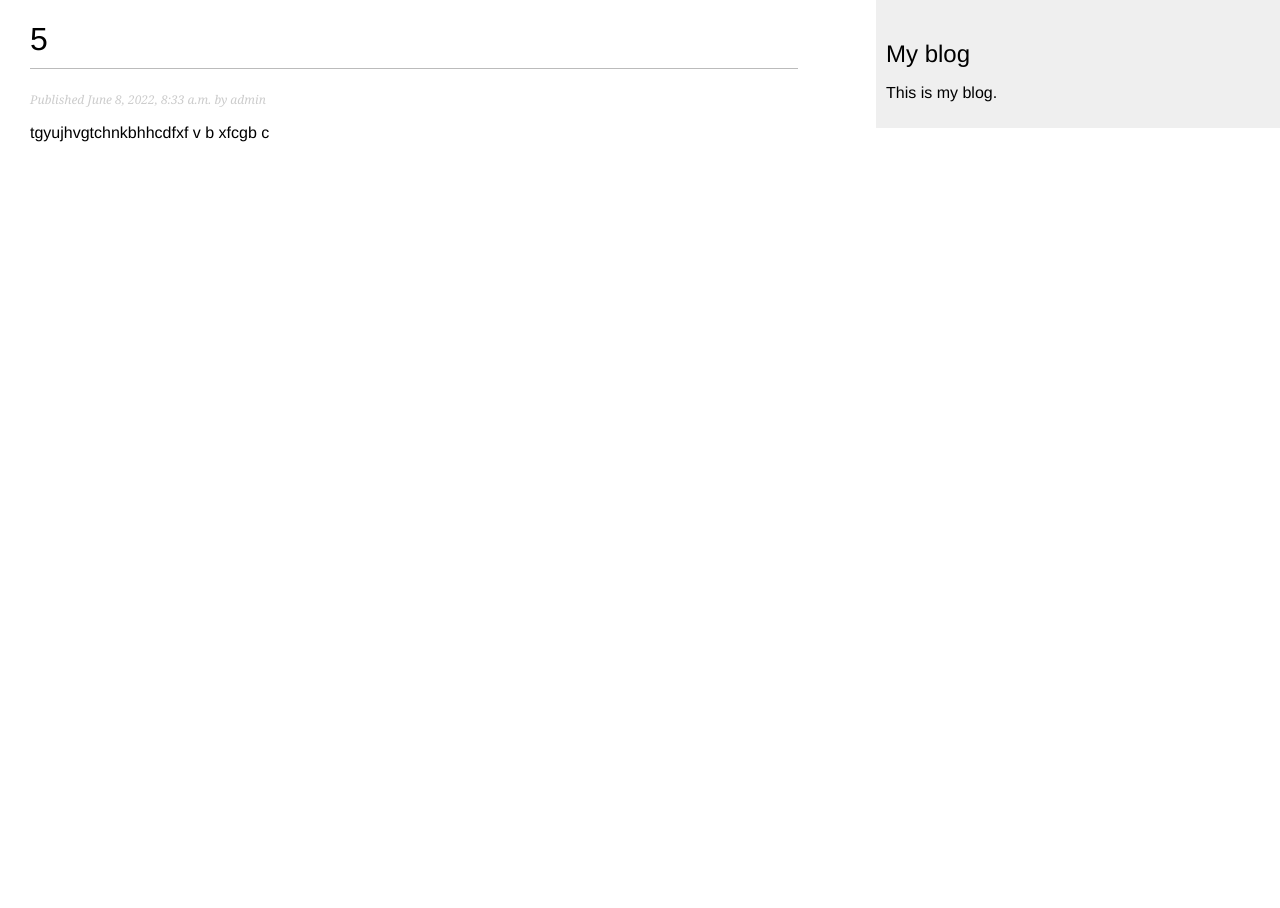
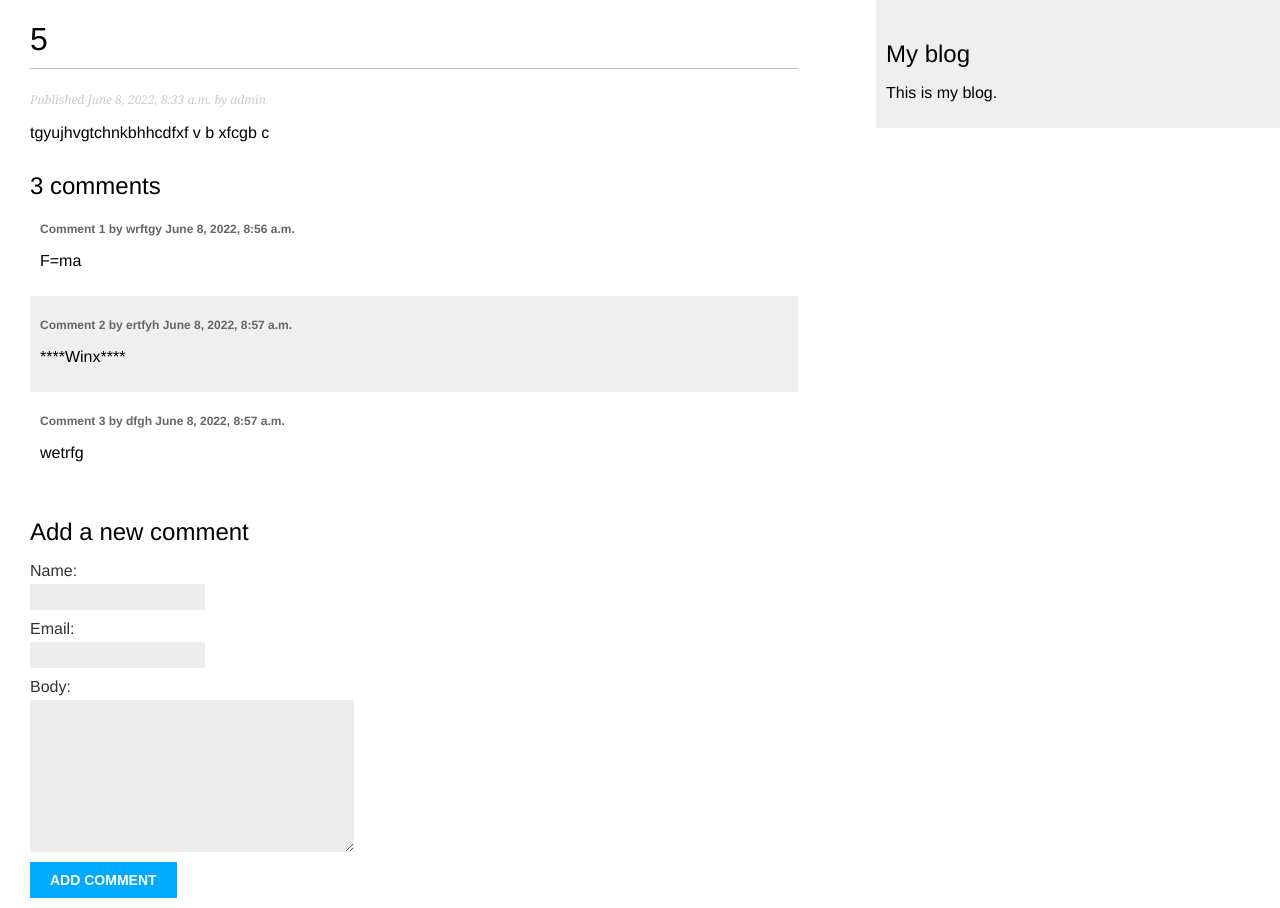
Before and after one commit to muza614/-, a Django app: page /blog/5/ in a window 1280 px wide. Before the commit the page ends 142 px from the top, so only its background shows below. Run offline with Django 4.2, Linux system fonts and the light colour scheme; data comes from the database, SQL or seed files in the repository; both versions use the stored data as it was after the commit.

Commit message:
практика 2

```diff
--- /dev/null
+++ b/mysite/blog/forms.py
@@ -0,0 +1,6 @@
+from django import forms
+from .models import Comment
+class CommentForm(forms.ModelForm):
+     class Meta:
+         model = Comment
+         fields = ['name', 'email', 'body']
--- a/mysite/blog/models.py
+++ b/mysite/blog/models.py
@@ -30,3 +30,19 @@ class Post(models.Model):
      ]
      def __str__(self):
         return self.title
+
+class Comment(models.Model):
+     post = models.ForeignKey(Post, on_delete=models.CASCADE, related_name='comments')
+     name = models.CharField(max_length=80)
+     email = models.EmailField()
+     body = models.TextField()
+     created = models.DateTimeField(auto_now_add=True)
+     updated = models.DateTimeField(auto_now=True)
+     active = models.BooleanField(default=True)
+     class Meta:
+         ordering = ['created']
+         indexes = [
+         models.Index(fields=['created']),
+         ]
+     def __str__(self):
+        return f'Comment by {self.name} on {self.post}'
--- /dev/null
+++ b/mysite/blog/templates/blog/post/comment_form.html
@@ -0,0 +1,6 @@
+<h2>Add a new comment</h2>
+<form action="{% url "blog:post_comment" post.id %}" method="post">
+	 {{ form.as_p }}
+	 {% csrf_token %}
+	 <p><input type="submit" value="Add comment"></p>
+</form>
--- a/mysite/blog/templates/blog/post/detail.html
+++ b/mysite/blog/templates/blog/post/detail.html
@@ -3,9 +3,32 @@
 {% block title %}{{ post.title }}{% endblock %}
 
 {% block content %}
-  <h1>{{ post.title }}</h1>
-  <p class="date">
-    Published {{ post.publish }} by {{ post.author }}
-  </p>
-  {{ post.body|linebreaks }}
+	  <h1>{{ post.title }}</h1>
+	  <p class="date">
+		Published {{ post.publish }} by {{ post.author }}
+	  </p>
+	  {{ post.body|linebreaks }}
+	  {% with comments.count as total_comments %}
+			<h2>{{ total_comments }} comment{{ total_comments|pluralize }}</h2>
+	  {% endwith %}
+
+
+	{% for comment in comments %}
+		 <div class="comment">
+			 <p class="info">
+				 Comment {{ forloop.counter }} by {{ comment.name }}
+				 {{ comment.created }}
+			 </p>
+			 {{ comment.body|linebreaks }}
+		 </div>
+	{% empty %}
+		<p>There are no comments yet.</p>
+	{% endfor %}
+
+	<h2>Add a new comment</h2>
+		 <form action="{% url "blog:post_comment" post.id %}" method="post">
+			 {{ form.as_p }}
+			 {% csrf_token %}
+			 <p><input type="submit" value="Add comment"></p>
+		 </form>
 {% endblock %}
--- a/mysite/blog/urls.py
+++ b/mysite/blog/urls.py
@@ -5,4 +5,5 @@ urlpatterns = [
      # post views
      path('', views.post_list, name='post_list'),
      path('<int:id>/', views.post_detail, name='post_detail'),
+     path('<int:post_id>/comment/', views.post_comment, name='post_comment'),
     ]
--- a/mysite/blog/views.py
+++ b/mysite/blog/views.py
@@ -1,21 +1,26 @@
 from django.shortcuts import render, get_object_or_404
 from .models import Post
+from .forms import CommentForm
+from django.views.decorators.http import require_POST
 def post_list(request):
      posts = Post.published.all()
      return render(request,
      'blog/post/list.html',
      {'posts': posts})
 def post_detail(request, id):
-     post = get_object_or_404(Post,
-     id=id,
-     status=Post.Status.PUBLISHED)
-     return render(request,
-     'blog/post/detail.html',
-     {'post': post})
-
-def post_detail(request, id):
-     post = get_object_or_404(Post,
-     id=id,status=Post.Status.PUBLISHED)
-     return render(request,
-     'blog/post/detail.html',
-     {'post': post})
+     post = get_object_or_404(Post, id=id, status=Post.Status.PUBLISHED)
+     comments = post.comments.filter(active=True)
+     form = CommentForm()
+     return render(request, 'blog/post/detail.html', {'post': post, 'comments': comments,
+    'form': form})
+@require_POST
+def post_comment(request, post_id):
+     post = get_object_or_404(Post, id=post_id, status=Post.Status.PUBLISHED)
+     comment = None
+     form = CommentForm(data=request.POST)
+     if form.is_valid():
+         comment = form.save(commit=False)
+         comment.post = post
+         comment.save()
+     return render(request, 'blog/post/comment.html', {'post': post, 'form': form,
+    'comment': comment})
```
Also changed, not shown: mysite/blog/admin.py (+7 -0 lines), mysite/blog/templates/blog/post/comment.html (added, +15 -0 lines), mysite/blog/migrations/0002_comment_comment_blog_commen_created_0e6ed4_idx.py (added), mysite/db.sqlite3, mysite/manage.py (line endings or trailing spaces).
